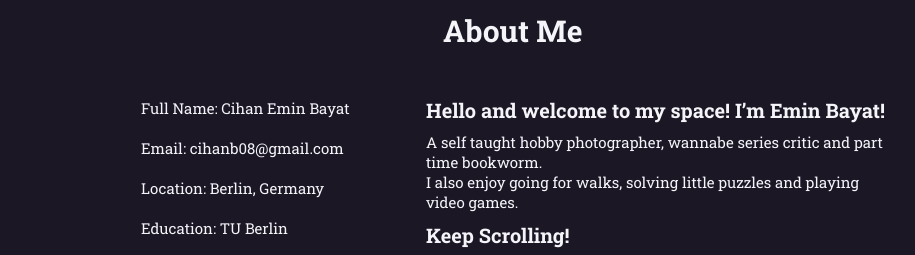
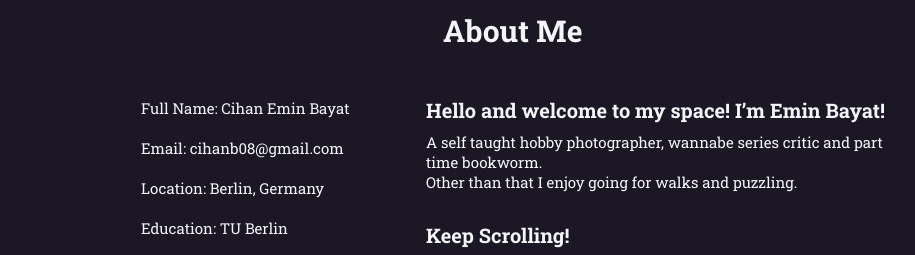
Before and after one commit to Backooo/portfolio, a React (Vite) app: page / in a window 1280 px wide. Shown: the part 920-1175 px from the top of the page, without its empty margins (209-1124 px from the left). Built offline with nearby package versions, Linux system fonts and the light colour scheme; a web font is replaced by a local one.

Commit message:
changed some text

```diff
--- a/src/screens/Index/Index.tsx
+++ b/src/screens/Index/Index.tsx
@@ -677,7 +677,7 @@ export const Index = (): JSX.Element => {
                 <p className="hobbies">
                   A self taught hobby photographer, wannabe series critic and part time bookworm.
                   <br />
-                  I also enjoy going for walks, solving little puzzles and playing video games.
+                  Other than that I enjoy going for walks and puzzling.
                 </p>
               </div>
               <div className="keep-scrolling">
```
Also changed, not shown: 3 other files (tests, documents, lock files or other folders).
